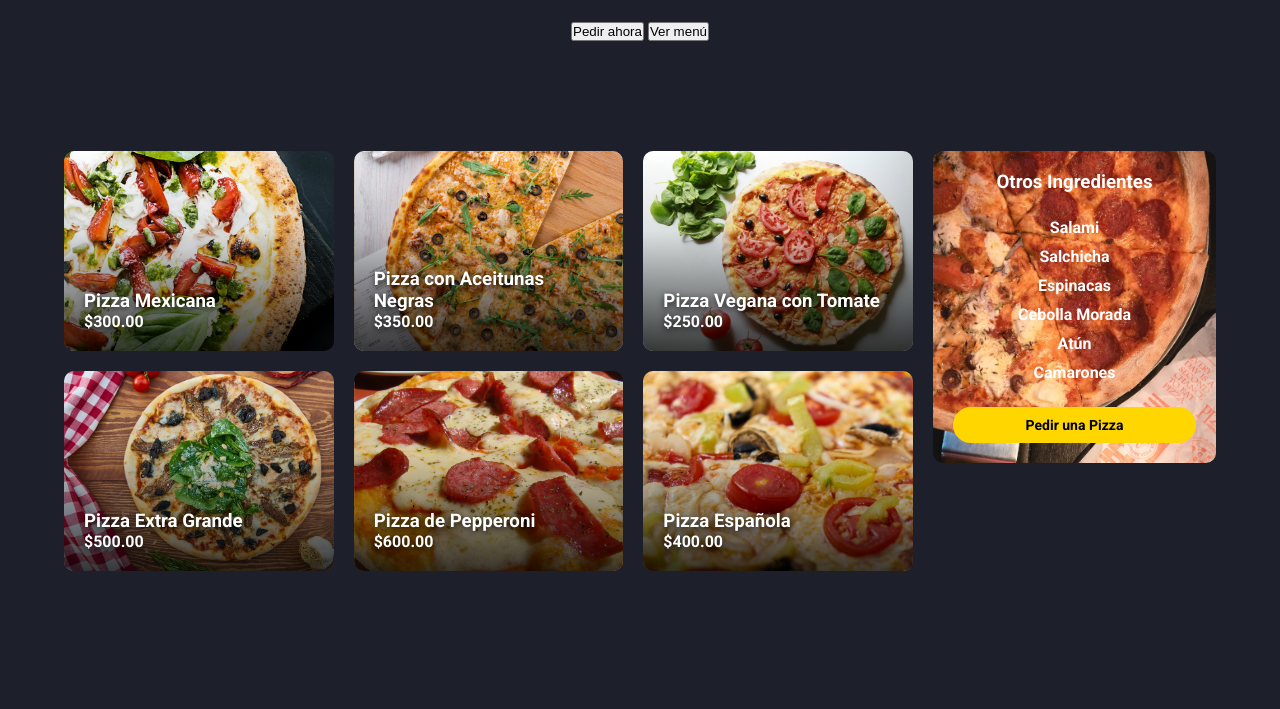
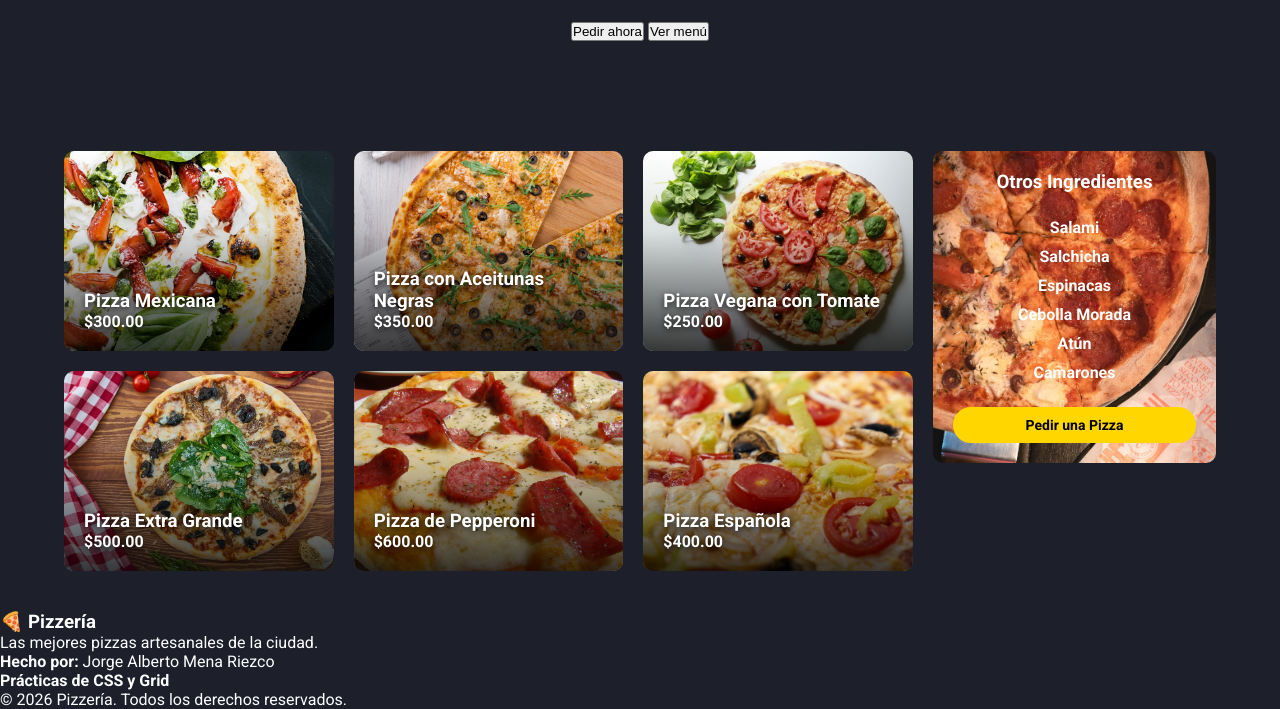
Before and after one commit to elbeto88/Pizzarica, a plain HTML site: page index.html in a window 1280 px wide. Shown: the part 313-1022 px from the top of the page. Before the commit the page ends 924 px from the top, so only its background shows below. Drawn offline with Linux system fonts and the light colour scheme.

Commit message:
Add footer section with credits and description

```diff
--- a/index.html
+++ b/index.html
@@ -101,5 +101,27 @@
 			<button class="boton">Pedir una Pizza</button>
 		</div>
 	</div>
+
+<footer class="footer">
+	<div class="footer-contenido">
+		<div class="footer-info">
+			<h3 class="footer-logo">🍕 Pizzería</h3>
+			<p class="footer-descripcion">
+				Las mejores pizzas artesanales de la ciudad.
+			</p>
+		</div>
+
+		<div class="footer-creditos">
+			<p><strong>Hecho por:</strong> Jorge Alberto Mena Riezco</p>
+			<p><strong>Prácticas de CSS y Grid</strong></p>
+		</div>
+	</div>
+
+	<div class="footer-bottom">
+		<p>&copy; 2026 Pizzería. Todos los derechos reservados.</p>
+	</div>
+</footer>
+
+
 </body>
 </html>
```
